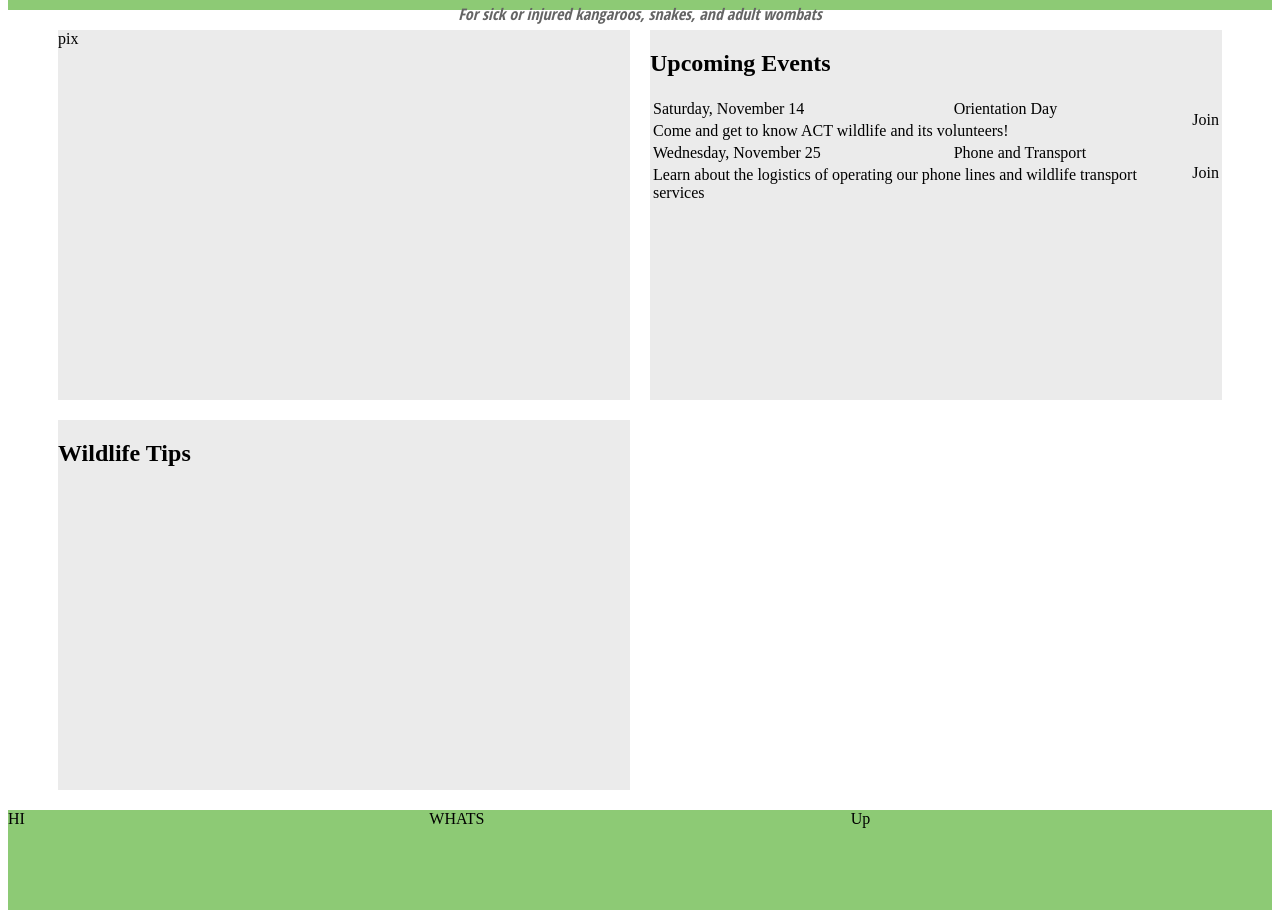
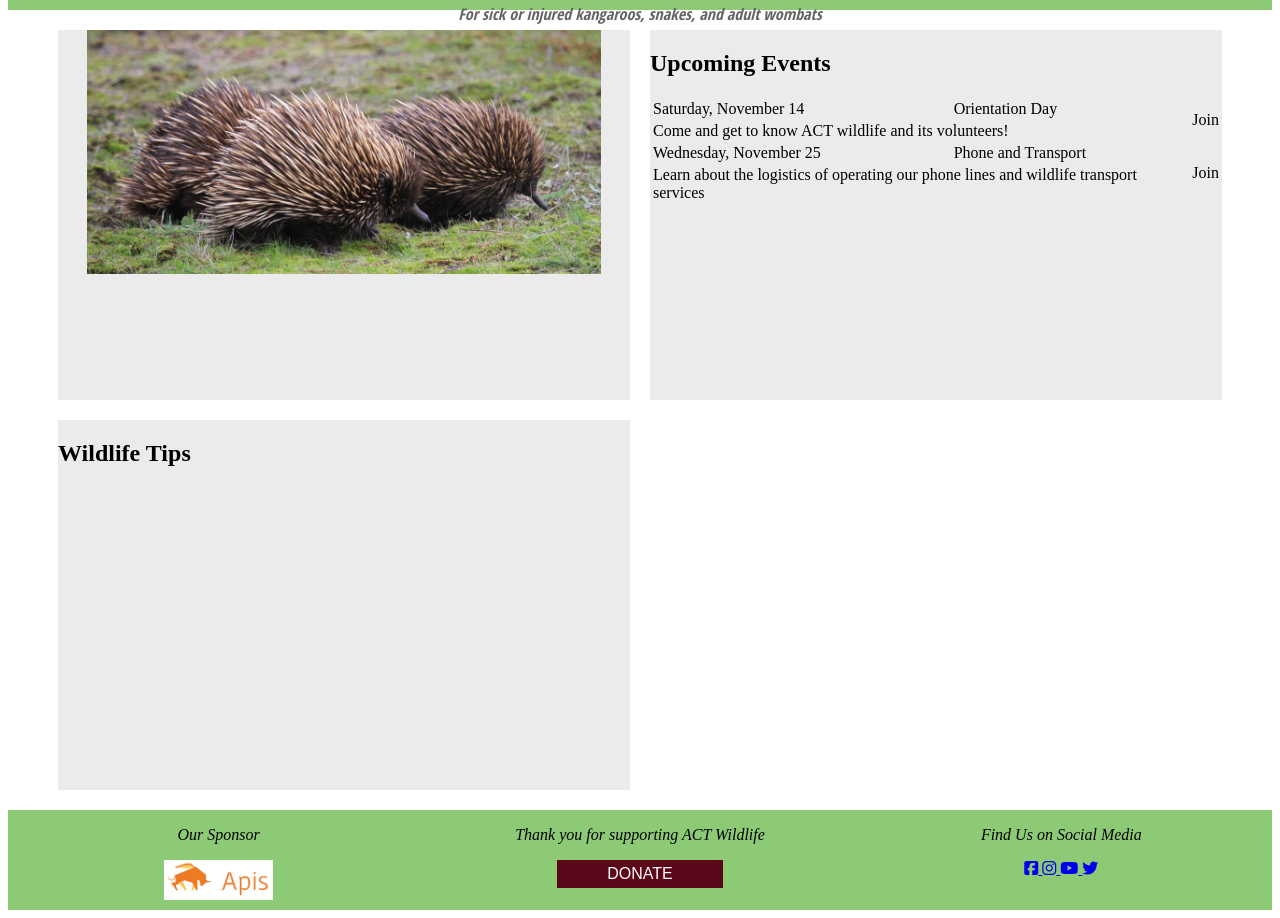
Before and after one commit to MousyBlue/ACT-Wildlife-Webpage, a plain HTML site: page index.html in a window 1280 px wide. Shown: the part 398-1316 px from the top of the page. Drawn offline with Linux system fonts and the light colour scheme.

Commit message:
Added links to footer

```diff
--- a/index.html
+++ b/index.html
@@ -5,6 +5,7 @@
     <meta name="viewport" content="width=device-width">
     <title>repl.it</title>
     <link href="style.css" rel="stylesheet" type="text/css" />
+    <script src="https://kit.fontawesome.com/284110806b.js" crossorigin="anonymous"></script>
   </head>
   <body>
   <div class="index_Grid">
@@ -39,7 +40,7 @@
       </span>
     </div>
     <div class="box1">
-      pix
+      <img src="echidnas.jpg" alt="Image of a Group of Echidnas">
     </div>
     <div class="box2">
       <h2>Upcoming Events</h2>
@@ -69,9 +70,31 @@
     <div class="box4"></div>
     <footer class="footer">
       <div class="footer_Grid">
-        <div class="footer1">HI</div>
-        <div class="footer2">WHATS</div>
-        <div class="footer3">Up</div>
+        <div class="footer1">
+          <p><em>Our Sponsor</em></p>
+          <a href="https://www.apisgroup.com.au/" target="_blank">
+            <img src="apislogo.jpg" alt="Logo of APIS" style="width:auto;height:40px;">
+          </a>
+        </div>
+        <div class="footer2">
+          <p><em>Thank you for supporting ACT Wildlife</em></p>
+          <button onclick="document.location='supportUs.html'">DONATE</button>
+        </div>
+        <div class="footer3">
+          <p><em>Find Us on Social Media</em></p>
+          <a href="https://www.facebook.com/ACT.Wildlife/" target="_blank">
+            <i class="fab fa-facebook-square"></i>
+          </a>
+          <a href="https://www.instagram.com/act_wildlife/?hl=en" target="_blank">
+            <i class="fab fa-instagram"></i>
+          </a>
+          <a href="https://www.youtube.com/channel/UCY80YUm8xzoPLRu_Q1WCJ9Q" target="_blank">
+            <i class="fab fa-youtube"></i>
+          </a>
+          <a href="https://twitter.com/ACT_Wildlife" target="_blank">
+            <i class="fab fa-twitter"></i>
+          </a>
+        </div>
       </div>
     </footer>
   </div>
--- a/style.css
+++ b/style.css
@@ -11,7 +11,6 @@
     "box3 box4"
     "footer footer";
 }
-
 
 /* Formatting for the navigation bar */
 nav {
@@ -66,7 +65,13 @@ li a:hover {
   grid-area: box1;
   background-color: rgb(235,235,235);
   margin: 20px 10px 10px 50px;
+  text-align: center;
   }
+.box1 img {
+  max-width: 90%;
+  height: auto;
+}
+
 .box2 {
   grid-area: box2;
   background-color: rgb(235,235,235);
@@ -84,6 +89,7 @@ li a:hover {
 footer {
   grid-area: footer;
   background-color: rgb(141, 202, 117);
+  text-align: center
 }
 
 .footer_Grid {
@@ -95,6 +101,17 @@ footer {
     "footer1 footer2 footer3"
 }
 
+footer button {
+  background-color: rgb(91, 6, 25); /* Green */
+  border: none;
+  color: white;
+  padding: 5px 50px;
+  text-align: center;
+  text-decoration: none;
+  margin: auto;
+  display: block;
+  font-size: 16px;
+}
 .footer1 { grid-area: footer1; }
 .footer2 { grid-area: footer2; }
 .footer3 { grid-area: footer3; }
```
Also changed, not shown: apislogo.jpg (added), echidnas.jpg (added).
